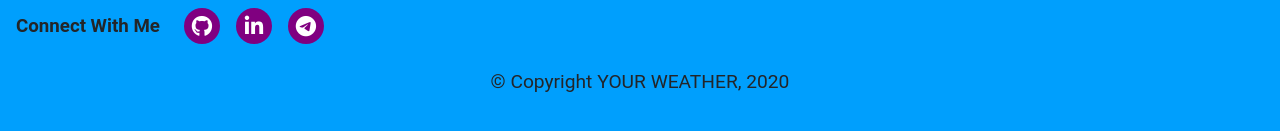
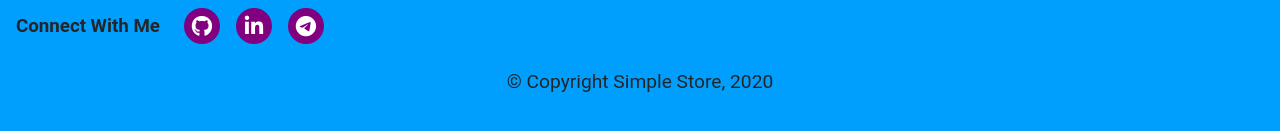
Before and after one commit to dimahike/react-store-2, a React (Create React App) app: page /#/details in a window 1280 px wide. Shown: the part 865-996 px from the top of the page. Built offline with nearby package versions, Linux system fonts and the light colour scheme.

Commit message:
fix footer

```diff
--- a/src/components/Footer.jsx
+++ b/src/components/Footer.jsx
@@ -1,6 +1,8 @@
-import React from 'react'
+import React from 'react';
 
 function Footer() {
+  const year = new Date().getFullYear();
+
   return (
     <div id="footer">
       <div>
@@ -18,10 +20,10 @@ function Footer() {
             </span>
           </div>
         </div>
-          <p className="copyright">© Copyright YOUR WEATHER, 2020</p>
+        <p className="copyright">© Copyright Simple Store, {year}</p>
       </div>
     </div>
-    )
+  );
 }
 
-export default Footer
+export default Footer;
--- a/src/scss/components/_header.scss
+++ b/src/scss/components/_header.scss
@@ -37,6 +37,7 @@
       font-size: 1.4rem !important;
     }
   }
+
   a {
     align-items: center;
     display: flex;
```
Lines whose indentation alone changed are shown as unchanged.
